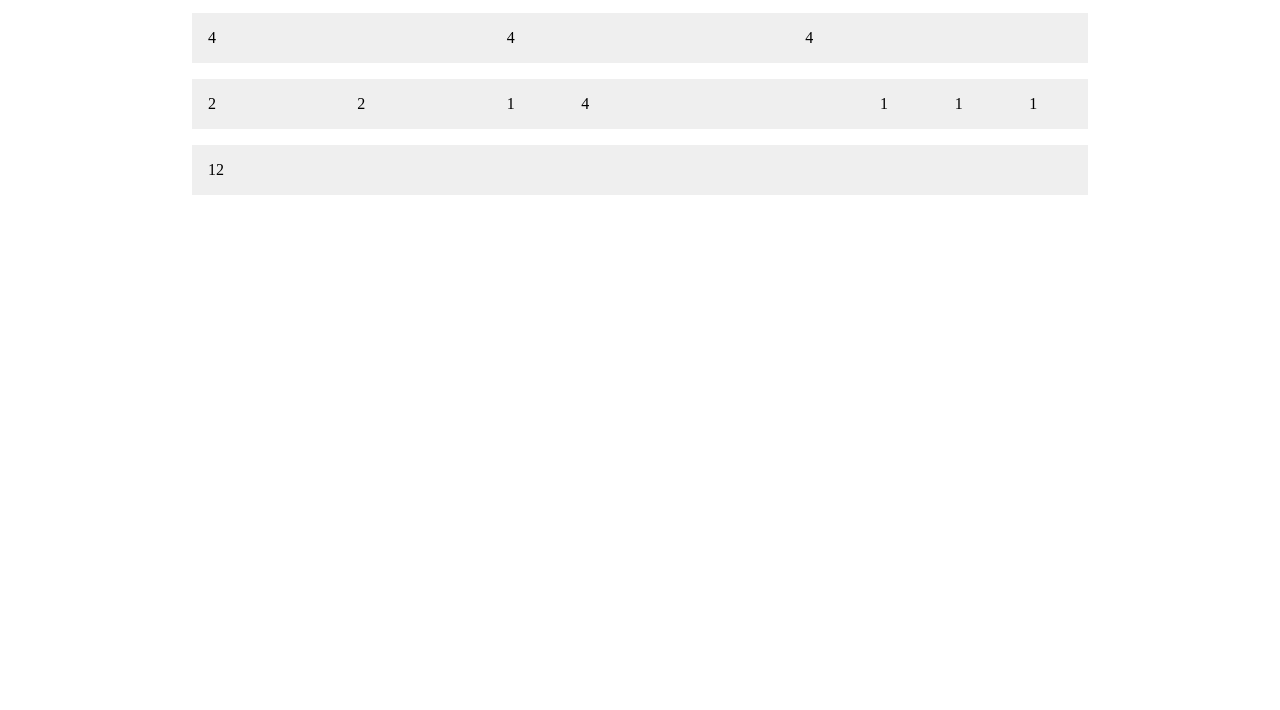
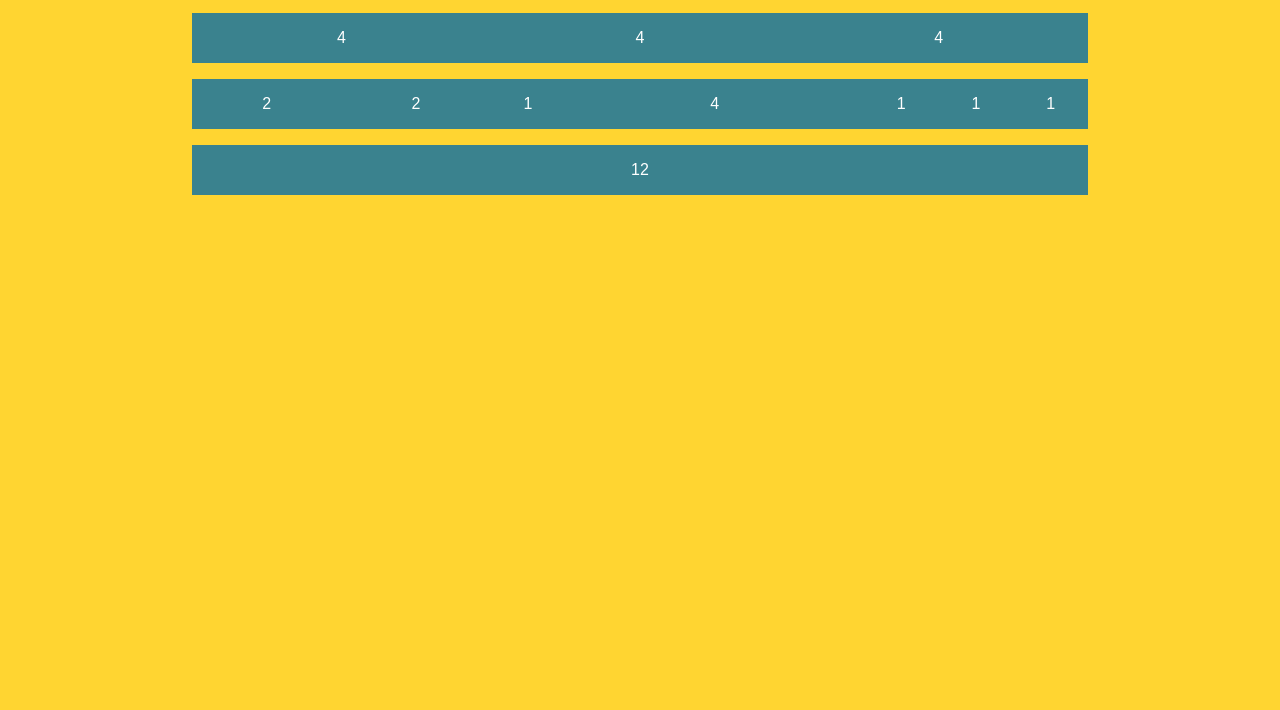
Before and after one commit to doohinkus/color-typo-guide, a plain HTML site: page index.html in a window 1280 px wide. Shown: the part 90-800 px from the top of the page. Drawn offline with Linux system fonts and the light colour scheme; a web font is replaced by a local one.

Commit message:
add colors to page.

```diff
--- a/scss/_layout.scss
+++ b/scss/_layout.scss
@@ -1,5 +1,7 @@
 body{
   text-align: center;
+  background-color: $backgroundColor;
+  color: darken($backgroundColor, 30%);
 }
 .container{
   width: $baseWidth;
--- a/scss/variables.scss
+++ b/scss/variables.scss
@@ -1,4 +1,5 @@
-$cellColor: #efefef;
+$cellColor: #3A828E;
+$backgroundColor: #FFD531;
 $gridCols: 12;
 $gridMaxWidth: 150em;
 $baseWidth: 70%;
@@ -11,4 +12,5 @@ $breakpointMedium: 50em;
   margin-bottom: 1em;
   min-height: 1px;
   background-color: $cellColor;
+  color: #fff;
 }
```
Also changed, not shown: css/styles.css, 1 other file.
